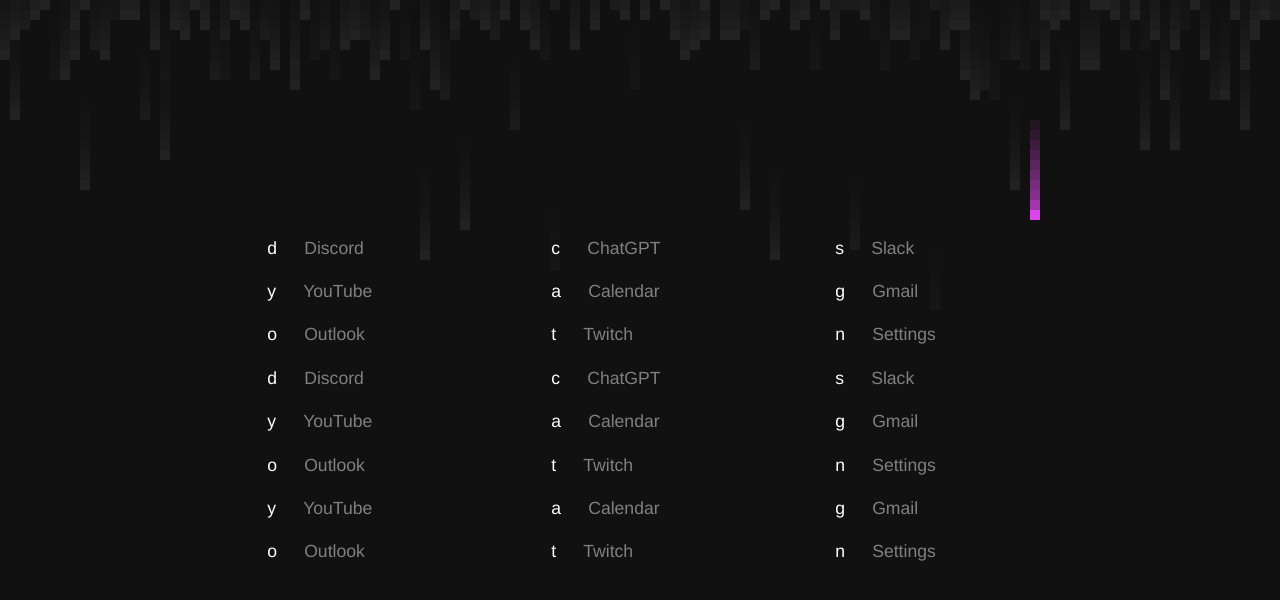
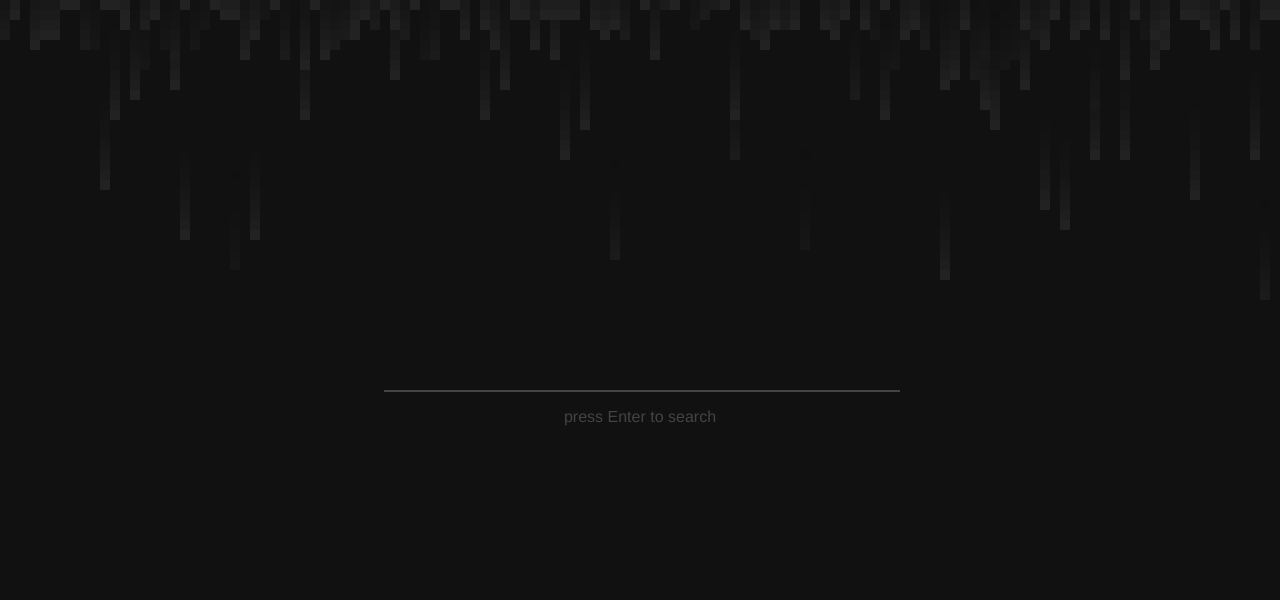
Before and after one commit to r-moret/rain.js, a React (Vite) app in the folder rain-startpage/: page / in a window 1280 px wide. Shown: the top 600 px of the page. Built offline with nearby package versions, Linux system fonts and the light colour scheme.

Commit message:
refactor to add an App component

```diff
--- /dev/null
+++ b/rain-startpage/src/components/App/App.jsx
@@ -0,0 +1,14 @@
+import { RainCanvas } from "../RainCanvas/RainCanvas.jsx"
+import { LinksPanel } from "../LinksPanel/LinksPanel.jsx"
+import { SearchBar } from "../SearchBar/SearchBar.jsx"
+import "./App.css"
+
+export function App() {
+    return (
+        <>
+            <RainCanvas />
+            {/* <LinksPanel /> */}
+            <SearchBar />
+        </>
+    )
+}
--- a/rain-startpage/src/main.jsx
+++ b/rain-startpage/src/main.jsx
@@ -1,12 +1,9 @@
 import React from 'react'
 import ReactDOM from 'react-dom/client'
-import { RainCanvas } from './components/RainCanvas/RainCanvas.jsx'
-import { LinksPanel } from './components/LinksPanel/LinksPanel.jsx'
-import "./main.css"
+import { App } from './components/App/App.jsx'
 
 ReactDOM.createRoot(document.getElementById('root')).render(
   <React.StrictMode>
-    <RainCanvas />
-    <LinksPanel />
+    <App />
   </React.StrictMode>
 )
```
Also changed, not shown: rain-startpage/src/components/App/App.css (renamed from rain-startpage/src/main.css).
